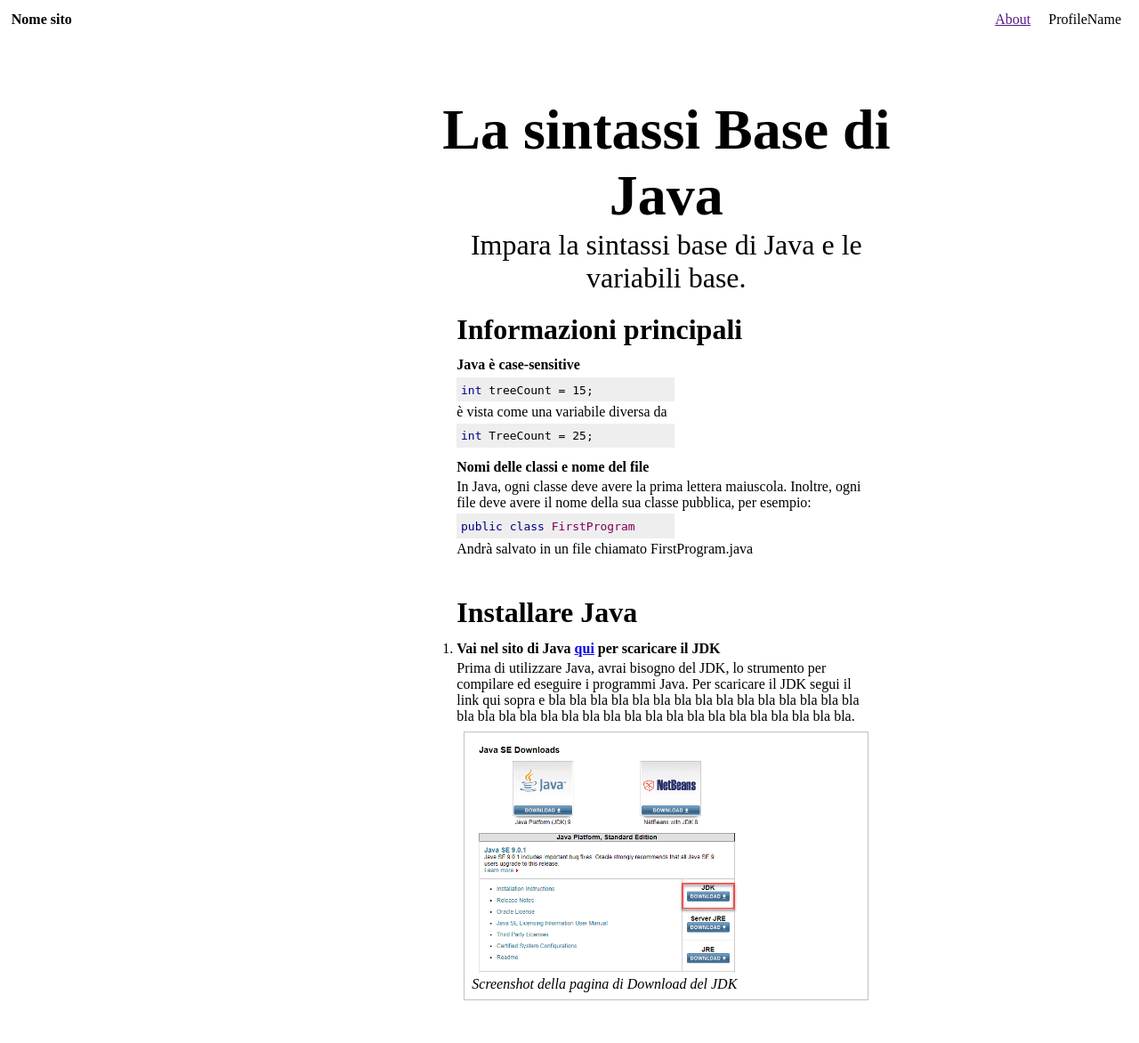
After one commit to Giacomobarzon97/Tecnologie-Web, a PHP site: page /article1/article1.html in a window 1280 px wide. The commit adds this page. Shown: the whole page at 89% size. Run offline with PHP 8.4, Linux system fonts and the light colour scheme.

Commit message:
First tests of article design

```diff
--- /dev/null
+++ b/article1/article1.html
@@ -0,0 +1,86 @@
+<!DOCTYPE html PUBLIC "-//W3C//DTD XHTML 1.0 Strict//EN" "http://www.w3.org/TR/xhtml1/DTD/xhtml1-strict.dtd">
+<html xmlns=“http://www.w3.org/1999/xhtml” xml:lang=“it” lang="it" >
+	<head>
+		<title>Articolo 1 - Website</title>
+		<meta http-equiv="Content-Type" content="text/html; charset=utf-8" />
+		<meta name="title" content="progetto tech-web" />
+        <meta name="description" content="" />
+        <meta name="keywords" content="" />
+        <meta name="language" content="italian it" />
+		<meta name="author" content="" />
+
+        <link rel="stylesheet" type="text/css" href="../style.css" />
+        <link rel="stylesheet" type="text/css" href="./article_style.css" />
+        <link rel="stylesheet" type="text/css" href="./code_style.css" />
+	</head>
+
+	<body>
+		<div id="nav-bar">
+			<h1 id="">Nome sito</h1>
+			<ul class="nav-bar-menu">
+				<li class="nav-bar-menu-item"><a href="">About</a></li>
+				<li class="nav-bar-menu-item">ProfileName</li>
+			</ul>
+        </div>
+
+        <br/><br/><br/><br/><br/>
+        <!--Inizio contenuto articolo-->
+		<div id="content">
+                 <!--Inizio centratura articolo-->
+            <div class="article-content">
+                <h2 id="content-title">La sintassi Base di Java</h2>
+                <p id="content-subtitle">Impara la sintassi base di Java e le variabili base.</p>
+                <!--Inizio paragrafo-->
+                <div class="content-paragraph">
+                    <h3 class="content-paragraph-title">Informazioni principali</h3>
+                    <ul class="content-list-nostyle">
+                        <li>
+                            <p class="content-paragraph-subtitle">Java è case-sensitive</p>
+                            <div class="code-snippet">
+                                <code class="java">
+                                    <span class="keyword">int</span> treeCount = <span class="number-value">15</span>;
+                                </code>
+                            </div>
+                            <p>è vista come una variabile diversa da</p>
+                            <div class="code-snippet">
+                                <code class="java">
+                                    <span class="keyword">int</span> TreeCount = <span class="number-value">25</span>;
+                                </code>
+                            </div>
+                        </li>
+                        <li>
+                            <p class="content-paragraph-subtitle">Nomi delle classi e nome del file</p>
+                            <p>In Java, ogni classe deve avere la prima lettera maiuscola. Inoltre, ogni file deve avere il nome della sua classe pubblica, per esempio:</p>
+                            <div class="code-snippet">
+                                <code class="java">
+                                    <span class="keyword">public class</span><span class="type"> FirstProgram</span>
+                                </code>
+                            </div>
+                            <p>Andrà salvato in un file chiamato FirstProgram.java</p>
+                        </li>
+                    </ul>
+                </div>
+                <!--Fine paragrafo-->
+                <!--Inizio paragrafo-->
+                <div class="content-paragraph">
+                    <h3 class="content-paragraph-title">Installare Java</h3>
+                    <ol>
+                        <li>
+                            <p class="content-paragraph-subtitle">Vai nel sito di Java <a href="https://www.oracle.com/technetwork/java/javase/downloads/jdk8-downloads-2133151.html">qui</a> per scaricare il JDK</p>
+                            <p>Prima di utilizzare Java, avrai bisogno del JDK, lo strumento per compilare ed eseguire i programmi Java.
+                                Per scaricare il JDK segui il link qui sopra e bla bla bla bla bla bla bla bla bla bla bla
+                                bla bla bla bla bla bla bla bla bla bla bla bla bla bla bla bla bla bla bla bla bla bla bla.</p>
+                            <figure class="article-image">
+                                <img src="./imgs/install_guide/img1.png"/>
+                                <figcaption>Screenshot della pagina di Download del JDK</figcaption>
+                            </figure>
+                        </li>
+                    </ol>
+                </div>
+                <!--Fine paragrafo-->
+            </div>
+            <!--Fine centratura articolo-->
+        </div>
+        <!--Fine contenuto articolo-->
+	</body>
+</html>
--- /dev/null
+++ b/article1/article_style.css
@@ -0,0 +1,45 @@
+#content-title{
+    text-align: center;
+    font-size: 4em;
+}
+
+#content-subtitle{
+    text-align: center;
+    font-size: 2em;
+}
+
+.content-paragraph{
+    padding: 4%;
+}
+
+.content-paragraph p{
+    margin: .2em .2em .2em 0;
+}
+
+.content-paragraph-title{
+    font-size: 2em;
+}
+
+.content-list-nostyle{
+    list-style-type: none;
+}
+
+.content-paragraph-subtitle{
+    font-size: 1em;
+    font-weight: bold;
+    padding-top: 2%;
+    padding-bottom: 0.3%;
+}
+
+.article-image{
+    border: thin silver solid;
+    font-style: italic;
+    font-size: 1em;
+    margin: 0.5em;
+    padding: 0.5em;
+}
+
+.article-image img{
+    max-width: 70%;
+    max-height: 70%;
+}
--- /dev/null
+++ b/article1/code_style.css
@@ -0,0 +1,13 @@
+.code-snippet{
+    background-color: rgb(238, 238, 238);
+    padding: 1%;
+    max-width: 50%;
+}
+
+.java .keyword{
+    color: rgb(0, 0, 136)
+}
+
+.java .type{
+    color: rgb(127, 0, 85);
+}
--- a/style.css
+++ b/style.css
@@ -49,13 +49,15 @@
 #content{
 	min-height: 1000px; /* DA RIMUOVERE */
 	padding: 1.5%;
-
+	width: 80%;
+  	float: right; /* A destra per testare con la barra a sinistra */
 }
 
 /* Article in content */
 
 .article-content{
-	width: 80%;
+	max-width: 50%; /*Non occupa tutto lo spazio a sua disposizione */
+	margin: 0 auto; /* E' centrato rispetto al suo spazio */
 }
 
 /* Left navigation bar */
```
Also changed, not shown: article1/imgs/install_guide/img1.png (added), article1/imgs/install_guide/img2.png (added), article1/imgs/install_guide/img3.png (added).
